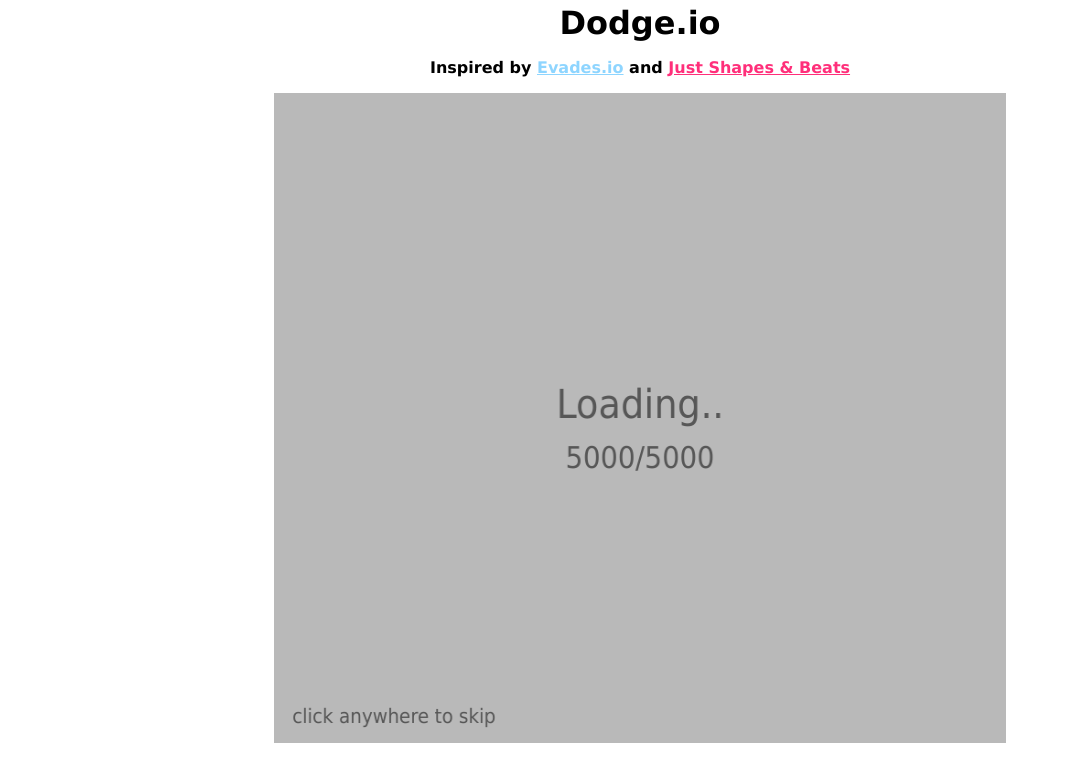
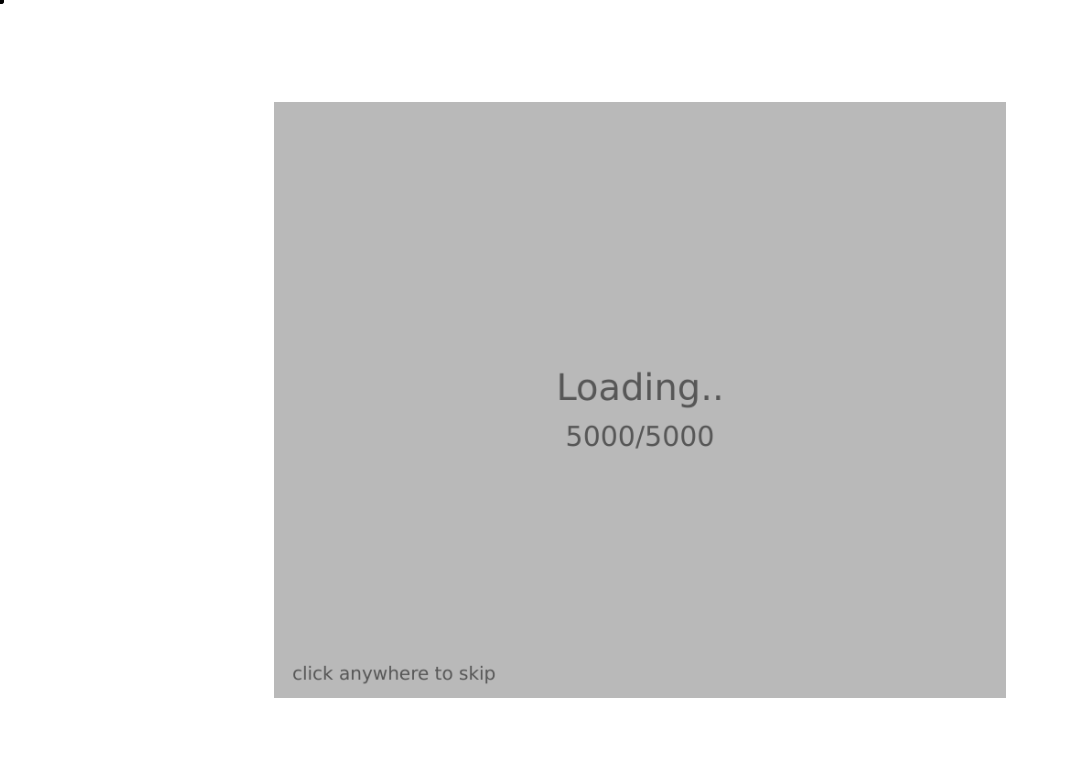
Before and after one commit to divinity-m/testDodge.io, a plain HTML site: page index.html in a window 1280 px wide. Shown: the whole page, without its empty margins (0-1069 px from the left). Drawn offline with Linux system fonts and the light colour scheme.

Commit message:
Update index.html

```diff
--- a/index.html
+++ b/index.html
@@ -1,9 +1,13 @@
 <!DOCTYPE html>
 <html lang="en" class="no-cursor">
     <head>
+        <!-- prevents zooming in -->
+        <meta name="viewport" content="width=device-width, initial-scale=1.0, maximum-scale=1.0, user-scalable=no" />
+
         <title>Dodge.io</title>
         <link rel="icon" type="image/x-icon" href="DodgeImages/dodgeIcon.png" />
 
+        <!-- JAVASCRIPT -->
         <script defer src="functions.js"></script>
         <script defer src="music.js"></script>
         <script defer src="script.js"></script>
@@ -11,58 +15,39 @@
         <!-- CSS -->
         <style>
             html, body {
+                height: 100%;
                 margin: 0;
-                padding: 0;
-                height: 100%;
-                overflow: hidden; /* blocks scrolling */
+                overflow: hidden;
+                touch-action: none; /* disable gestures like pinch or pan */
+                overscroll-behavior: none; /* prevent edge bounce */
             }
             body {
+                display: flex;
+                justify-content: center; /* Center horizontally */
+                align-items: center; /* Center vertically */
                 background-color: rgb(255, 255, 255);
-                text-align: center;
-                font-family: 'Lucida Sans', 'Lucida Sans Regular', 'Lucida Grande', 'Lucida Sans Unicode', Geneva, Verdana, sans-serif;
             }
             #game {
-                width: 800px;
-                height: 650px;
-                margin: auto;
+                width: 100%;
+                height: auto;
+                display: block;
                 pointer-events: none;
+                -webkit-user-select: none;
+                user-select: none;
             }
             .no-cursor html,
             .no-cursor body,
             .no-cursor * {
                 cursor: none !important;
             }
-            h1 {
-                margin-bottom: 0.25rem;
-                margin-top: 0.25rem;
-            }
-            p {
-                font-weight: bold;
-            }
-            #evades {
-                color: #8ED5FF;
-            }
-            #evades:hover {
-                color: #B8E4FF;
-            }
-            #jsab {
-                color: #FF2F7A;
-            }
-            #jsab:hover {
-                color: #FF77A8;
-            }
             #cursor, #cursor-overlay {
+                display: none;
                 position: absolute;
                 pointer-events: none;
-                top: -20px;
-                left: -20px;
-                width: 12px;
-                height: 12px;
+                top: -2px;
+                left: -2px;
                 border-radius: 100%;
                 border-style: solid;
-                border-width: 3px;
-                background-color: rgb(255, 255, 255);
-                border-color: rgb(230, 230, 230);
             }
             .trail, .click {
                 position: absolute;
@@ -78,6 +63,7 @@
             <!-- Images -->
             <img id="gear-filled" src="DodgeImages/gear-filled.png">
             <img id="gear-unfilled" src="DodgeImages/gear-unfilled.png">
+            <img id="instalogo" src="DodgeImages/instalogo.png">
 
             <!-- Audio -->
             <audio id="alarm9" src="Audio/Alarm 9 - Blue Cxve.mp3" preload="metadata"></audio>
@@ -88,13 +74,6 @@
             <audio id="sharp-pop" src="Audio/sharp-pop.mp3" preload="metadata"></audio>
         </div>
 
-        <!-- Title & Description -->
-        <h1>Dodge.io</h1>
-        <p>
-            Inspired by <a id="evades" href="https://www.evades.io" target="_blank">Evades.io</a> and
-            <a id="jsab" href="https://www.justshapesandbeats.com/" target="_blank">Just Shapes & Beats</a>
-        </p>
-
         <!-- Canvas -->
         <canvas id="game"></canvas>
         <div id="cursor-trail"></div>
```
